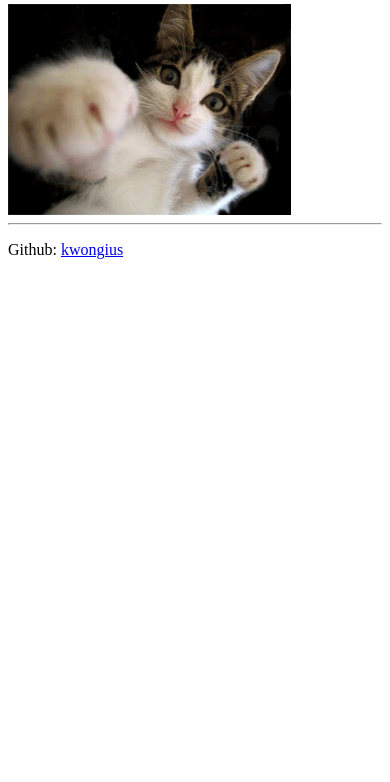
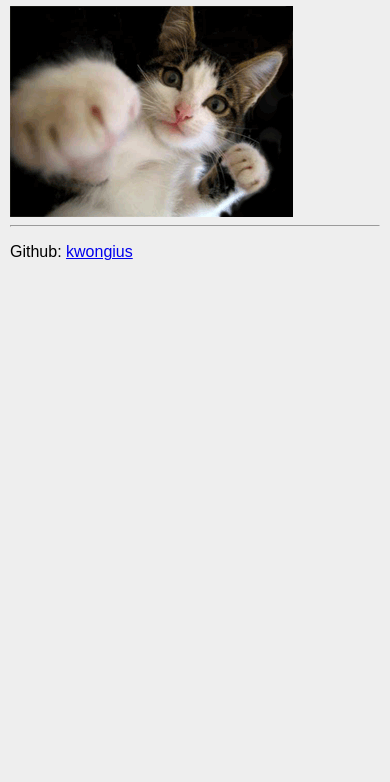
Before and after one commit to kwongius/kwongius.github.io, a plain HTML site: page index.html in a window 390 px wide. Shown: the part 62-844 px from the top of the page. Drawn offline with Linux system fonts and the light colour scheme.

Commit message:
Fix mobile support and add a little CSS

```diff
--- a/index.html
+++ b/index.html
@@ -1,8 +1,17 @@
 <html>
   <head>
-<title>ANGRY CAT</title>
+    <meta charset="utf-8">
+    <meta name="viewport" content="width=device-width, initial-scale=1">
+    <title>Kevin Wong</title>
+    <style type="text/css">
+      body {
+        background: #EEE;
+        margin: 10px;
+        font-family: sans-serif;
+      }
+      </style>
   </head>
-<body bgcolor="#FFFFFF">
+  <body>
     <h1>Kevin Wong</h1>
     <img alt="ANGRY CAT!" src="cat.gif">
     <hr>
```
Lines whose indentation alone changed are shown as unchanged.
